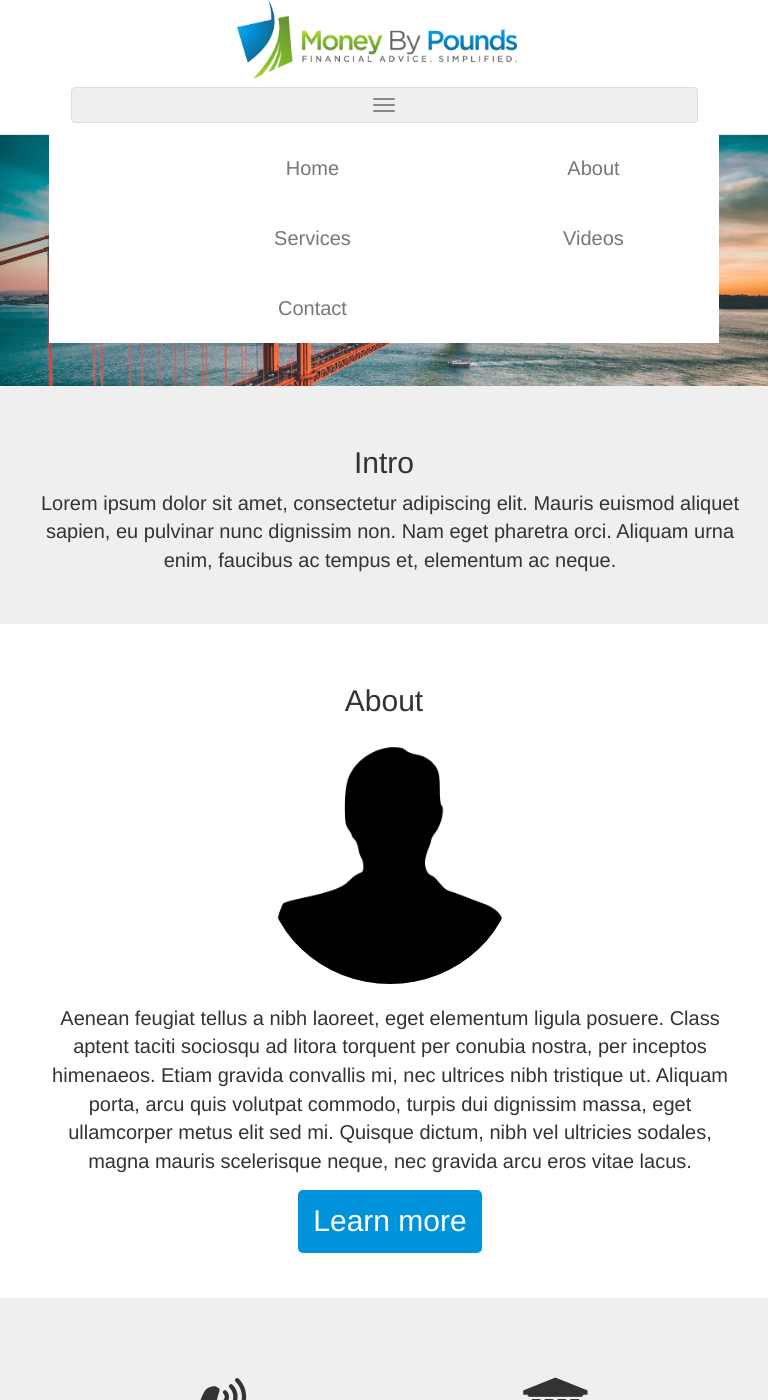
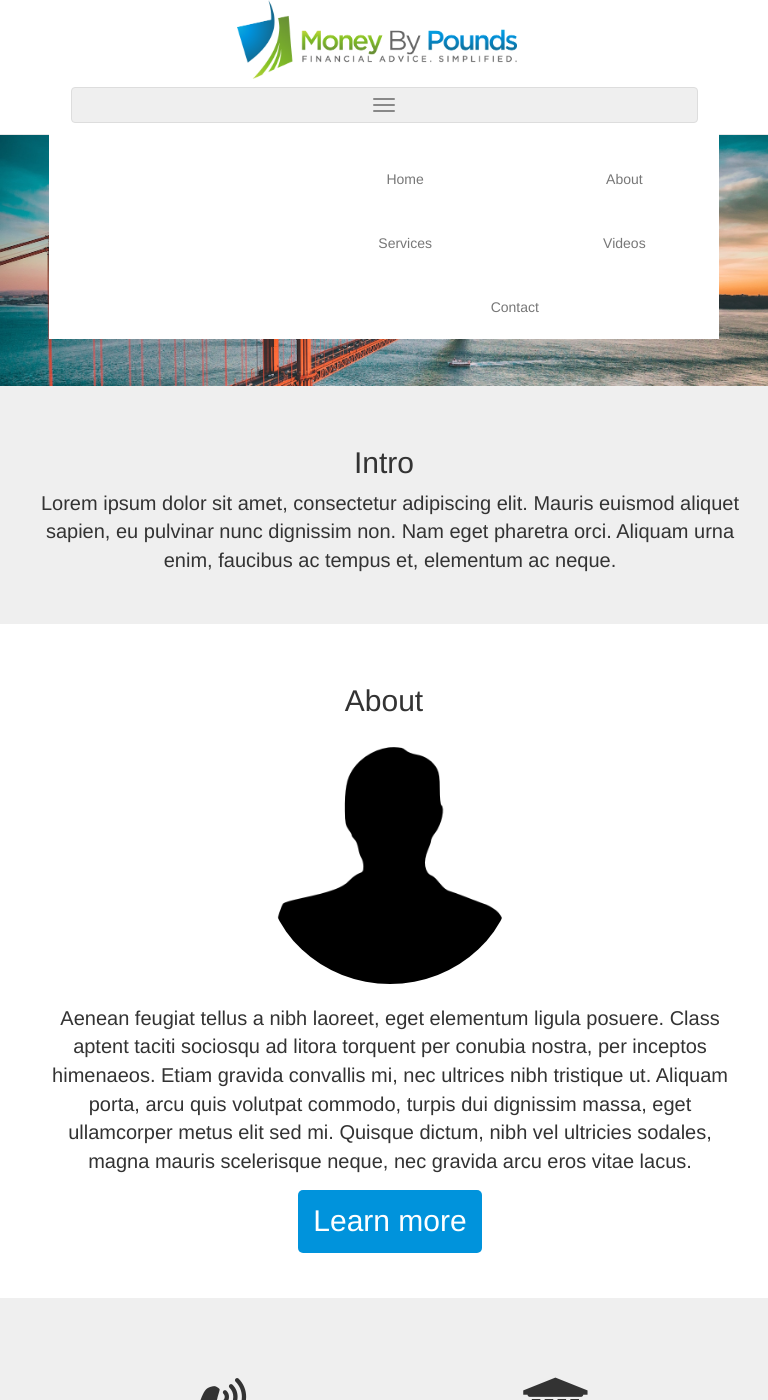
Before and after one commit to MoneyByPounds/MoneyByPounds.github.io, a Jekyll site: the page built from index.html, in a window 768 px wide and 1400 px high. Built offline with Jekyll 4.4.1, drawn with Linux system fonts in a browser that asks for light colours.

Commit message:
Fix responsive nav issues - center fifth hamburger list item, smaller font on resize

```diff
--- a/_includes/header.html
+++ b/_includes/header.html
@@ -33,8 +33,8 @@
             Videos
           </a>
         </li>
-        <li>
-          <a data-toggle="collapse" data-target=".navbar-collapse" href="/#contact" id="last-nav-li">
+        <li id="last-nav-li">
+          <a data-toggle="collapse" data-target=".navbar-collapse" href="/#contact">
             Contact
           </a>
         </li>
--- a/assets/css/_header.scss
+++ b/assets/css/_header.scss
@@ -42,7 +42,7 @@ body {
   padding-top: 130px;
 }
 
-@media (max-width: 770px) {
+@media (max-width: 768px) {
   .container {
    max-width: 700px;
   }
@@ -82,12 +82,21 @@ body {
     float: none;
   }
 
-  .navbar-nav li {
-    float: left;
-    width: 50%;
-    padding: .5em;
+  .navbar-nav {
+    li {
+      float: left;
+      width: 50%;
+      padding: .5em;
+    }
     #last-nav-li {
-      float: none;
+      width: 100%;
     }
   }
 }
+
+@media(min-width: 768px) and (max-width: 991px) {
+  .navbar-nav {
+    font-size: .7em;
+    margin-top: 1em;
+  }
+}
```
